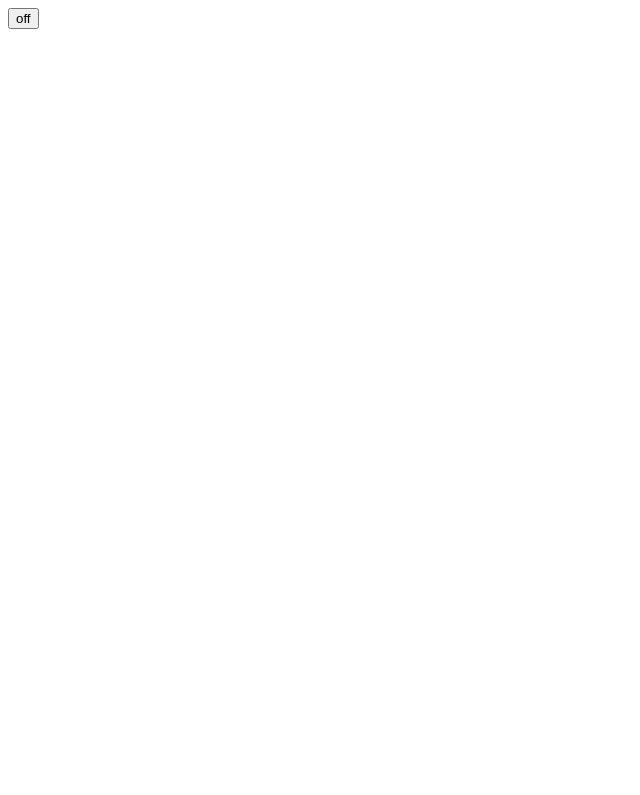
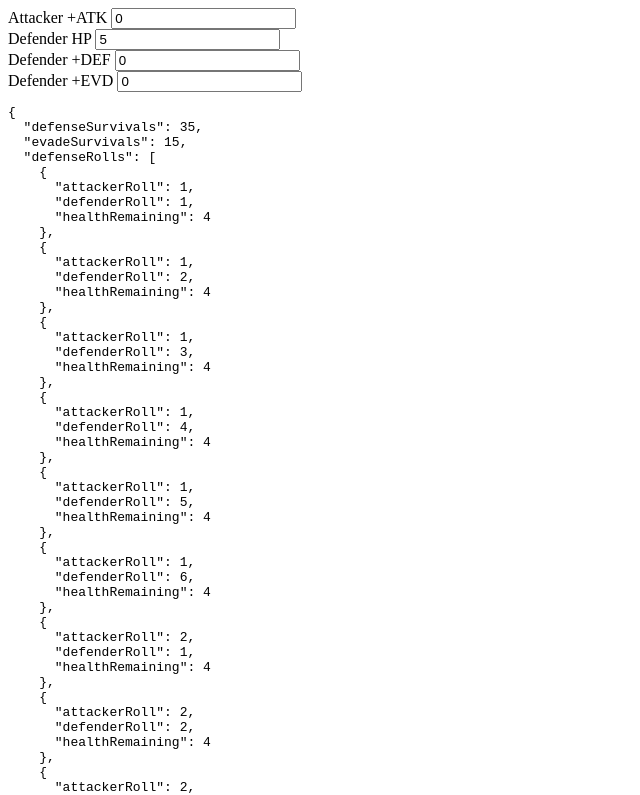
Before and after one commit to itsMapleLeaf/oj-calc, a Preact app: page / in a window 1280 px wide. Shown: the top 795 px of the page, without its empty margins (0-640 px from the left). Built offline with nearby package versions, Linux system fonts and the light colour scheme.

Commit message:
roll simulation

```diff
--- /dev/null
+++ b/src/App.tsx
@@ -0,0 +1,43 @@
+import { h } from "preact"
+import FormField from "./FormField"
+import { getRolls } from "./rollSimulation"
+import useForm from "./useForm"
+import useNumberInput from "./useNumberInput"
+
+export default function App() {
+  const { fields, values } = useForm({
+    attackerAttack: useNumberInput(),
+    defenderHealth: useNumberInput(5),
+    defenderDefense: useNumberInput(),
+    defenderEvade: useNumberInput(),
+  })
+
+  const rolls = getRolls(values)
+
+  return (
+    <main>
+      <FormField
+        label="Attacker +ATK"
+        type="number"
+        {...fields.attackerAttack.bind}
+      />
+      <FormField
+        label="Defender HP"
+        type="number"
+        {...fields.defenderHealth.bind}
+      />
+      <FormField
+        label="Defender +DEF"
+        type="number"
+        {...fields.defenderDefense.bind}
+      />
+      <FormField
+        label="Defender +EVD"
+        type="number"
+        {...fields.defenderEvade.bind}
+      />
+
+      <pre>{JSON.stringify(rolls, null, 2)}</pre>
+    </main>
+  )
+}
--- /dev/null
+++ b/src/FormField.tsx
@@ -0,0 +1,14 @@
+import { h } from "preact"
+
+type Props = h.JSX.HTMLAttributes & {
+  label: string
+}
+
+export default function FormField(props: Props) {
+  return (
+    <label style={{ display: "block" }}>
+      {props.label}{" "}
+      <input type={props.type} value={props.value} onChange={props.onChange} />
+    </label>
+  )
+}
--- a/src/main.tsx
+++ b/src/main.tsx
@@ -1,9 +1,4 @@
 import { h, render } from "preact"
-import { useState } from "preact/hooks"
-
-function App() {
-  const [on, setOn] = useState(false)
-  return <button onClick={() => setOn(v => !v)}>{on ? "on" : "off"}</button>
-}
+import App from "./App"
 
 render(<App />, document.getElementById("root")!)
--- /dev/null
+++ b/src/rollSimulation.ts
@@ -0,0 +1,49 @@
+type Roll = {
+  attackerRoll: number
+  defenderRoll: number
+  healthRemaining: number
+}
+
+export function getRolls(values: {
+  attackerAttack: number
+  defenderHealth: number
+  defenderDefense: number
+  defenderEvade: number
+}) {
+  const defenseRolls: Roll[] = []
+  const evadeRolls: Roll[] = []
+
+  let defenseSurvivals = 0
+  let evadeSurvivals = 0
+
+  for (let attackerRoll = 1; attackerRoll <= 6; attackerRoll++) {
+    for (let defenderRoll = 1; defenderRoll <= 6; defenderRoll++) {
+      const buffedAttack = attackerRoll + values.attackerAttack
+      const buffedDefense = defenderRoll + values.defenderDefense
+      const buffedEvade = defenderRoll + values.defenderEvade
+
+      const defenseHealthRemaining =
+        values.defenderHealth - Math.max(1, buffedAttack - buffedDefense)
+
+      const evadeHealthRemaining =
+        buffedEvade > buffedAttack ? values.defenderHealth : 0
+
+      defenseRolls.push({
+        attackerRoll: buffedAttack,
+        defenderRoll: buffedDefense,
+        healthRemaining: defenseHealthRemaining,
+      })
+
+      evadeRolls.push({
+        attackerRoll: buffedAttack,
+        defenderRoll: buffedEvade,
+        healthRemaining: evadeHealthRemaining,
+      })
+
+      defenseSurvivals += defenseHealthRemaining > 0 ? 1 : 0
+      evadeSurvivals += evadeHealthRemaining > 0 ? 1 : 0
+    }
+  }
+
+  return { defenseSurvivals, evadeSurvivals, defenseRolls, evadeRolls }
+}
--- /dev/null
+++ b/src/useForm.tsx
@@ -0,0 +1,16 @@
+type FieldMap = {
+  [inputName: string]: {
+    value: unknown
+  }
+}
+
+function useForm<Fields extends FieldMap>(fields: Fields) {
+  const values = {} as { [K in keyof Fields]: Fields[K]["value"] }
+  for (const inputName in fields) {
+    values[inputName] = fields[inputName].value
+  }
+
+  return { fields, values }
+}
+
+export default useForm
--- /dev/null
+++ b/src/useNumberInput.tsx
@@ -0,0 +1,16 @@
+import { useState } from "preact/hooks"
+
+export default function useNumberInput(initialValue = 0) {
+  const [value, setValue] = useState(initialValue)
+
+  const bind = {
+    value,
+    onChange: (event: Event) => {
+      if (event.currentTarget instanceof HTMLInputElement) {
+        setValue(event.currentTarget.valueAsNumber)
+      }
+    },
+  }
+
+  return { value, set: setValue, bind }
+}
```
Also changed, not shown: src/getFormValues.tsx (added, +11 -0 lines).
